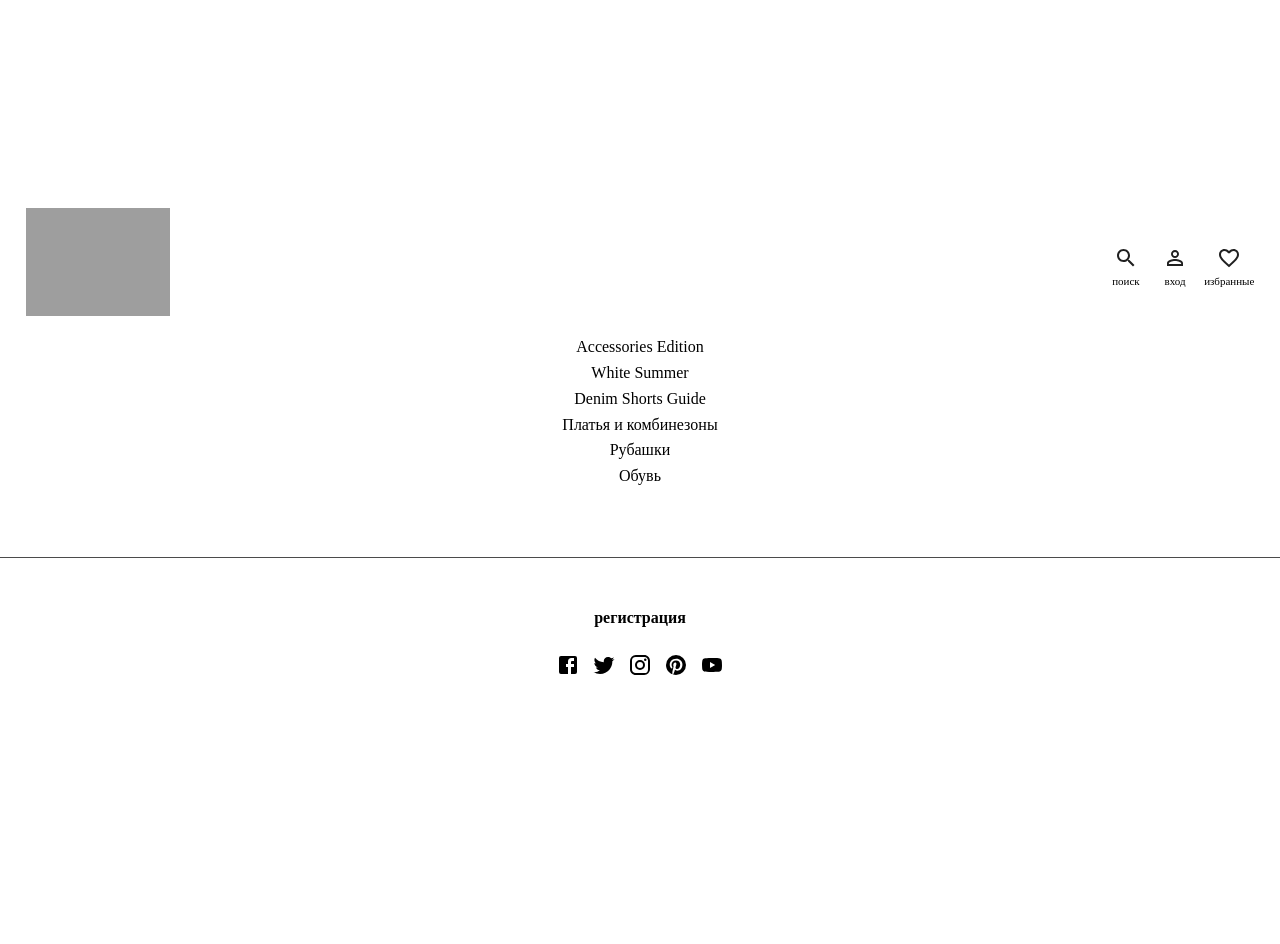
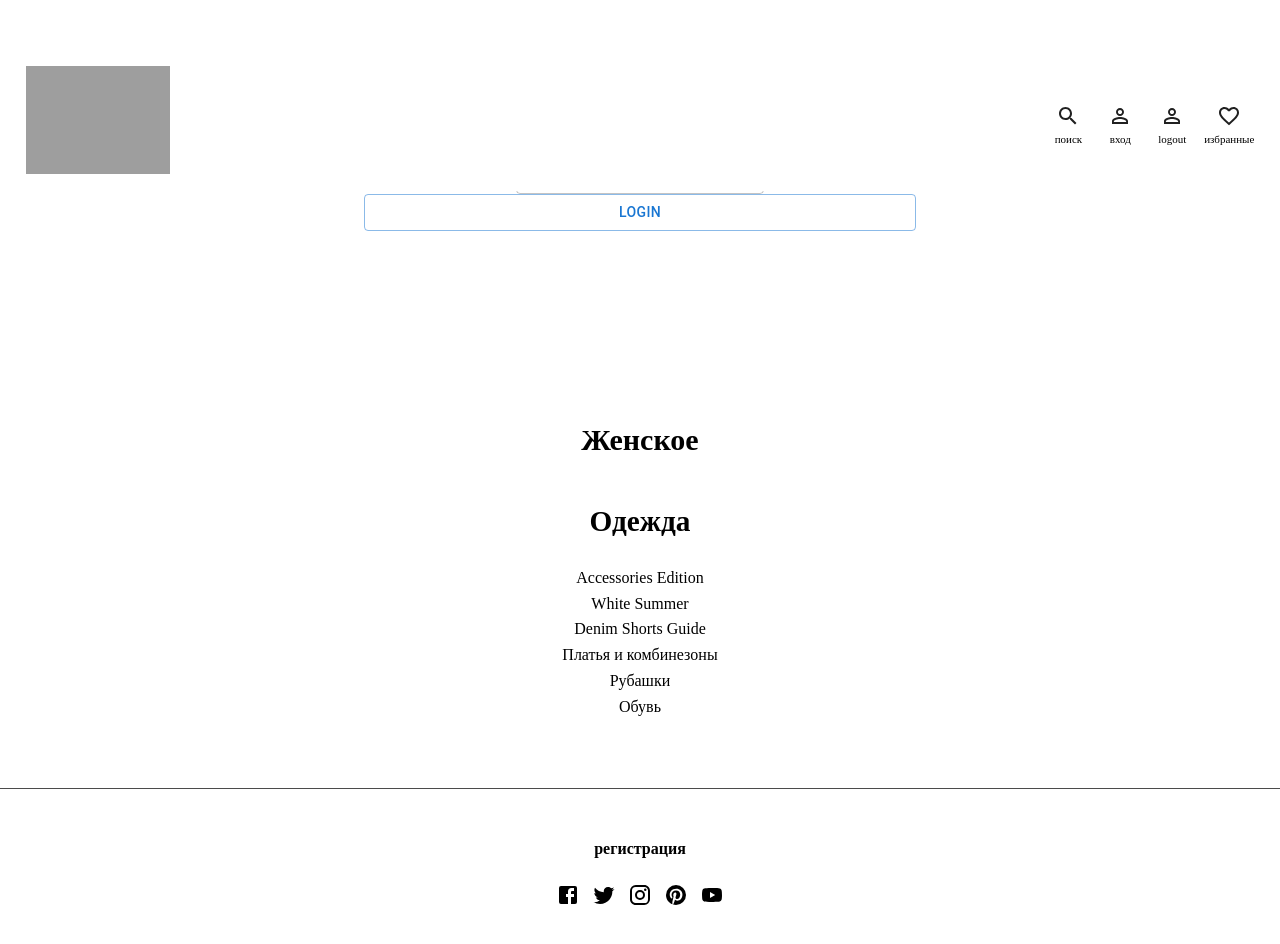
Before and after one commit to baiysh1218/mango, a React (Create React App) app: page /login in a window 1280 px wide. Shown: the top 944 px of the page. Before the commit the page ends 800 px from the top, so only its background shows below. Built offline with nearby package versions, Linux system fonts and the light colour scheme; grey boxes are pictures that could not be loaded; a web font is replaced by a local one.

Commit message:
add register login

```diff
--- a/src/App.js
+++ b/src/App.js
@@ -5,9 +5,11 @@
 import ProductsContextProvider from "./contexts/productContetx";
 import Routing from "./Routing/Routing";
 import "./App.css";
+import AuthContextProvider from "./contexts/authContext";
 
 const App = () => {
   return (
+    <AuthContextProvider>
       <ProductsContextProvider>
         <BrowserRouter>
           <Header />
@@ -15,6 +17,7 @@
           <Footer />
         </BrowserRouter>
       </ProductsContextProvider>
+    </AuthContextProvider>
   );
 };
 
--- a/src/Routing/Routing.jsx
+++ b/src/Routing/Routing.jsx
@@ -1,5 +1,5 @@
-import React from "react";
-import { Routes, Route } from "react-router-dom";
+import React, { useContext } from "react";
+import { Routes, Route, Navigate } from "react-router-dom";
 import AboutUs from "../components/AboutUs/AboutUs";
 import AddProduct from "../components/AddProduct/AddProduct";
 import Intro from "../components/Intro/Intro";
@@ -7,8 +7,16 @@
 import ProductsList from "../components/ProductsList/ProductsList";
 import ProductsUserList from "../components/ProductsUserList/ProductsUserList";
 import CreditCard from "../components/CreditCard/CreditCard";
+import Register from "../components/Register/Register";
+import RegisterSuccess from "../components/RegisterSuccess/RegisterSuccess";
+import { authContext } from "../contexts/authContext";
+import Login from "../components/Login/Login";
 
 const Routing = () => {
+  const { loading, currentUser } = useContext(authContext);
+  if (loading) {
+    return <>asf</>;
+  }
   return (
     <Routes>
       <Route path="/" element={<Intro />} />
@@ -17,6 +25,23 @@
       <Route path="/products-list" element={<ProductsList />} />
       <Route path="/products-user-list" element={<ProductsUserList />} />
       <Route path="/credit-card" element={<CreditCard />} />
+      <Route path="/register" element={<Register />} />
+      <Route
+        path="/register-success"
+        element={
+          currentUser ? (
+            <Navigate to="/products-list" replace />
+          ) : (
+            <RegisterSuccess />
+          )
+        }
+      />
+      <Route
+        path="/login"
+        element={
+          currentUser ? <Navigate to="/products-list" replace /> : <Login />
+        }
+      />
     </Routes>
   );
 };
--- a/src/components/Header/Header.jsx
+++ b/src/components/Header/Header.jsx
@@ -1,4 +1,4 @@
-import React from "react";
+import React, { useContext } from "react";
 
 import "./Header.css";
 
@@ -7,8 +7,12 @@
 import FavoriteBorderIcon from "@mui/icons-material/FavoriteBorder";
 
 import { IconButton } from "@mui/material";
+import { useNavigate } from "react-router-dom";
+import { authContext } from "../../contexts/authContext";
 
 const Header = () => {
+  const { handleLogout } = useContext(authContext);
+  const navigate = useNavigate();
   return (
     <div className="navber-background">
       {/* <div className="container"> */}
@@ -28,10 +32,16 @@
             <p className="navbar-icon-p">поиск</p>
           </div>
           <div className="navbar-icon-content-block">
-            <IconButton>
+            <IconButton onClick={() => navigate("/register")}>
               <PermIdentityIcon className="navbar-icon" />
             </IconButton>
             <p className="navbar-icon-p">вход</p>
+          </div>
+          <div className="navbar-icon-content-block">
+            <IconButton onClick={() => handleLogout(navigate)}>
+              <PermIdentityIcon className="navbar-icon" />
+            </IconButton>
+            <p className="navbar-icon-p">logout</p>
           </div>
           <div className="navbar-icon-content-block">
             <IconButton>
--- /dev/null
+++ b/src/components/Login/Login.jsx
@@ -0,0 +1,56 @@
+import {
+  Box,
+  Container,
+  Typography,
+  TextField,
+  Button,
+  Alert,
+} from "@mui/material";
+import React, { useContext, useEffect, useState } from "react";
+
+import { useNavigate } from "react-router-dom";
+import { authContext } from "../../contexts/authContext";
+
+const Login = () => {
+  const navigate = useNavigate();
+  const { handleLogin, error, setError } = useContext(authContext);
+  const [email, setEmail] = useState("");
+  const [password, setPassword] = useState("");
+
+  function handleSave() {
+    let formData = new FormData();
+    formData.append("email", email);
+    formData.append("password", password);
+    handleLogin(formData, email, navigate);
+  }
+  // console.log(error);
+  useEffect(() => {
+    setError(false);
+  }, []);
+
+  return (
+    <Container maxWidth="sm">
+      <Box display={"flex"} flexDirection={"column"} marginTop={"50px"}>
+        <Typography variant="h5">login</Typography>
+        {error ? <Alert severity="error">{error}</Alert> : null}
+        <TextField
+          value={email}
+          onChange={e => setEmail(e.target.value)}
+          variant="outlined"
+          label="Email"
+        />
+        <TextField
+          value={password}
+          onChange={e => setPassword(e.target.value)}
+          variant="outlined"
+          label="Password"
+        />
+        <Button onClick={handleSave} variant="outlined">
+          Login
+        </Button>
+      </Box>
+    </Container>
+  );
+};
+
+export default Login;
--- /dev/null
+++ b/src/components/Register/Register.jsx
@@ -0,0 +1,79 @@
+import { Box, Container, TextField, Button, Typography } from "@mui/material";
+import React, { useContext, useState } from "react";
+import { useNavigate } from "react-router-dom";
+import { authContext } from "../../contexts/authContext";
+
+const Register = () => {
+  const { handleRegister } = useContext(authContext);
+  // console.log(loading);
+  const navigate = useNavigate();
+  const [email, setEmail] = useState("");
+  const [name, setName] = useState("");
+  const [password, setPassword] = useState("");
+  const [passwordConfirm, setPasswordConfirm] = useState("");
+
+  function handleSave() {
+    let formData = new FormData();
+    formData.append("email", email);
+    formData.append("name", name);
+    formData.append("password", password);
+    formData.append("password_confirm", passwordConfirm);
+
+    handleRegister(formData, navigate);
+    console.log(formData);
+  }
+
+  // useEffect(() => {
+  //   setError(false);
+  // }, []);
+
+  // if (loading) {
+  //   return <Loader />;
+  // }
+
+  return (
+    <Container maxWidth="sm">
+      <Box display={"flex"} flexDirection={"column"} marginTop={"50px"}>
+        <Typography variant="h5">Register</Typography>
+        {/* {error ? (
+          <Box>
+            {error.map((item, index) => (
+              <Alert severity="error" key={item + index}>
+                {item}
+              </Alert>
+            ))}
+          </Box>
+        ) : null} */}
+        <TextField
+          value={email}
+          onChange={e => setEmail(e.target.value)}
+          variant="outlined"
+          label="Email"
+        />
+        <TextField
+          value={name}
+          onChange={e => setName(e.target.value)}
+          variant="outlined"
+          label="Name"
+        />
+        <TextField
+          value={password}
+          onChange={e => setPassword(e.target.value)}
+          variant="outlined"
+          label="Password"
+        />
+        <TextField
+          value={passwordConfirm}
+          onChange={e => setPasswordConfirm(e.target.value)}
+          variant="outlined"
+          label="Password confirmation"
+        />
+        <Button onClick={handleSave} variant="outlined">
+          Register
+        </Button>
+      </Box>
+    </Container>
+  );
+};
+
+export default Register;
--- /dev/null
+++ b/src/components/RegisterSuccess/RegisterSuccess.jsx
@@ -0,0 +1,22 @@
+import { Box, Container, Typography } from "@mui/material";
+import React from "react";
+import { Link } from "react-router-dom";
+
+const RegisterSuccess = () => {
+  return (
+    <Container>
+      <Box>
+        <div>a</div>
+        <div>d</div>
+        <div>s</div>
+        <div>s</div>
+        <div>s</div>
+        <Typography>
+          Вы успешно зарегистрировались! Можете <Link to="/login">Войти</Link>
+        </Typography>
+      </Box>
+    </Container>
+  );
+};
+
+export default RegisterSuccess;
--- /dev/null
+++ b/src/contexts/authContext.js
@@ -0,0 +1,97 @@
+import React, { useState } from "react";
+import axios from "axios";
+
+export const authContext = React.createContext();
+
+const API = "https://mysterious-journey-37714.herokuapp.com";
+
+const AuthContextProvider = ({ children }) => {
+  const [currentUser, setCurrentUser] = useState(false);
+  const [error, setError] = useState(false);
+  // const [loading, setLoading] = useState(false);
+
+  async function handleRegister(formData, navigate) {
+    // setLoading(true);
+    try {
+      const res = await axios.post(`${API}/account/registration/`, formData);
+      console.log(res);
+      navigate("/register-success");
+    } catch (err) {
+      setError(Object.values(err.response.data).flat(2));
+      console.log(err);
+    }
+    // finally {
+    //   setLoading(false);
+    // }
+  }
+
+  //!
+  async function handleLogin(formData, email, navigate) {
+    try {
+      const res = await axios.post(`${API}/account/login/`, formData);
+      localStorage.setItem("tokens", JSON.stringify(res.data));
+      localStorage.setItem("email", email);
+      setCurrentUser(email);
+      navigate("/products");
+      console.log(res);
+    } catch (err) {
+      console.log(err);
+      setError([err.response.data.detail]);
+    }
+  }
+
+  async function checkAuth() {
+    // setLoading(true);
+    try {
+      const tokens = JSON.parse(localStorage.getItem("tokens"));
+      //! config
+      const Authorization = `Bearer ${tokens.access}`;
+      const config = {
+        headers: { Authorization },
+      };
+      const res = await axios.post(
+        `${API}/account/refresh/`,
+        {
+          refresh: tokens.refresh,
+        },
+        config
+      );
+      // console.log(res);
+      let updatedTokens = {
+        access: res.data.access,
+        refresh: tokens.refresh,
+      };
+      localStorage.setItem("tokens", JSON.stringify(updatedTokens));
+      const email = localStorage.getItem("email");
+      setCurrentUser(email);
+    } catch (err) {
+      console.log(err);
+      handleLogout();
+    }
+    //  finally {
+    //   setLoading(false);
+    // }
+  }
+
+  function handleLogout(navigate) {
+    localStorage.removeItem("tokens");
+    localStorage.removeItem("email");
+    setCurrentUser(false);
+    navigate("/login");
+  }
+
+  return (
+    <authContext.Provider
+      value={{
+        handleRegister,
+        handleLogin,
+        setError,
+        checkAuth,
+        handleLogout,
+        currentUser,
+      }}>
+      {children}
+    </authContext.Provider>
+  );
+};
+export default AuthContextProvider;
```
Lines whose indentation alone changed are shown as unchanged.
